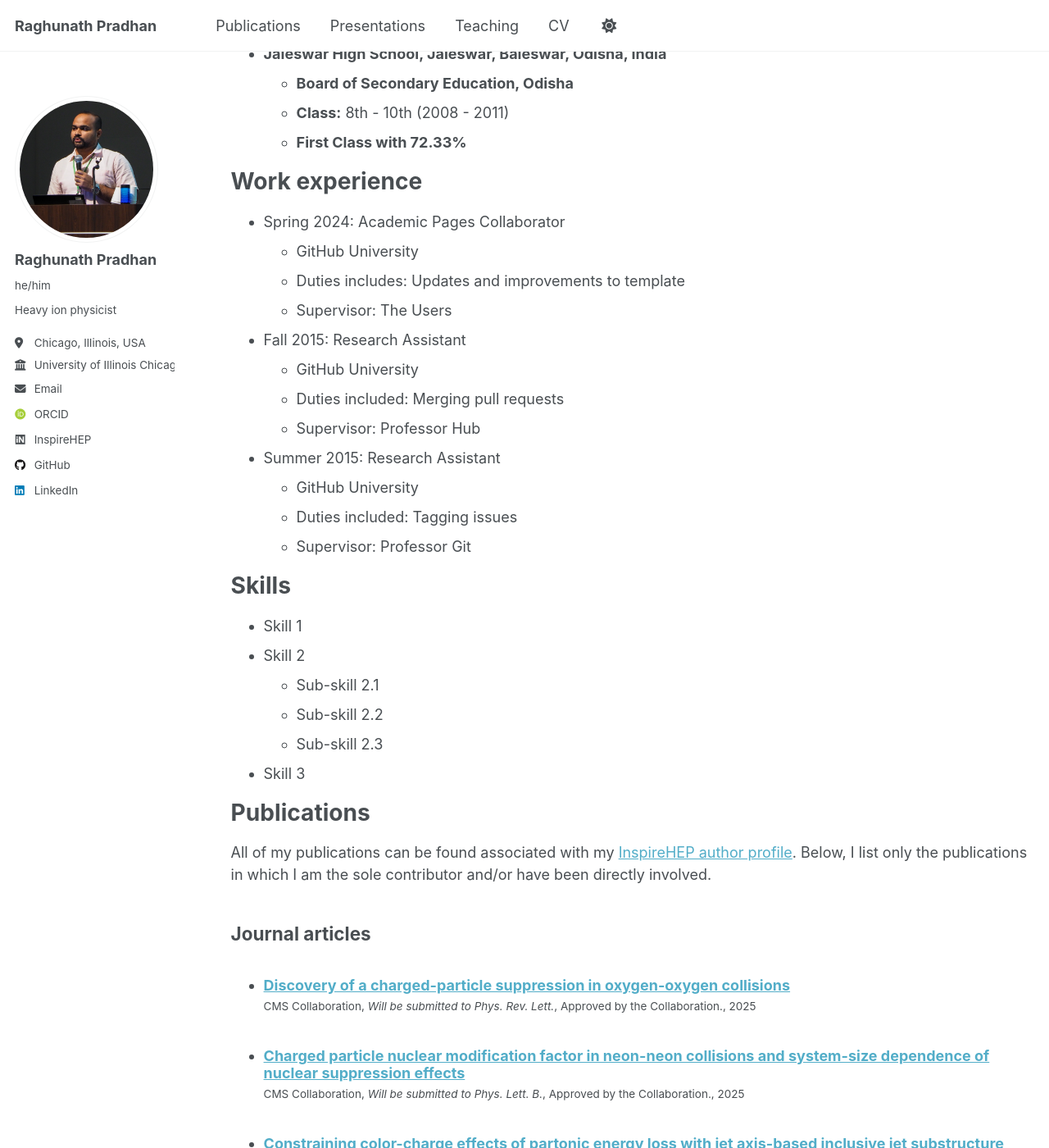
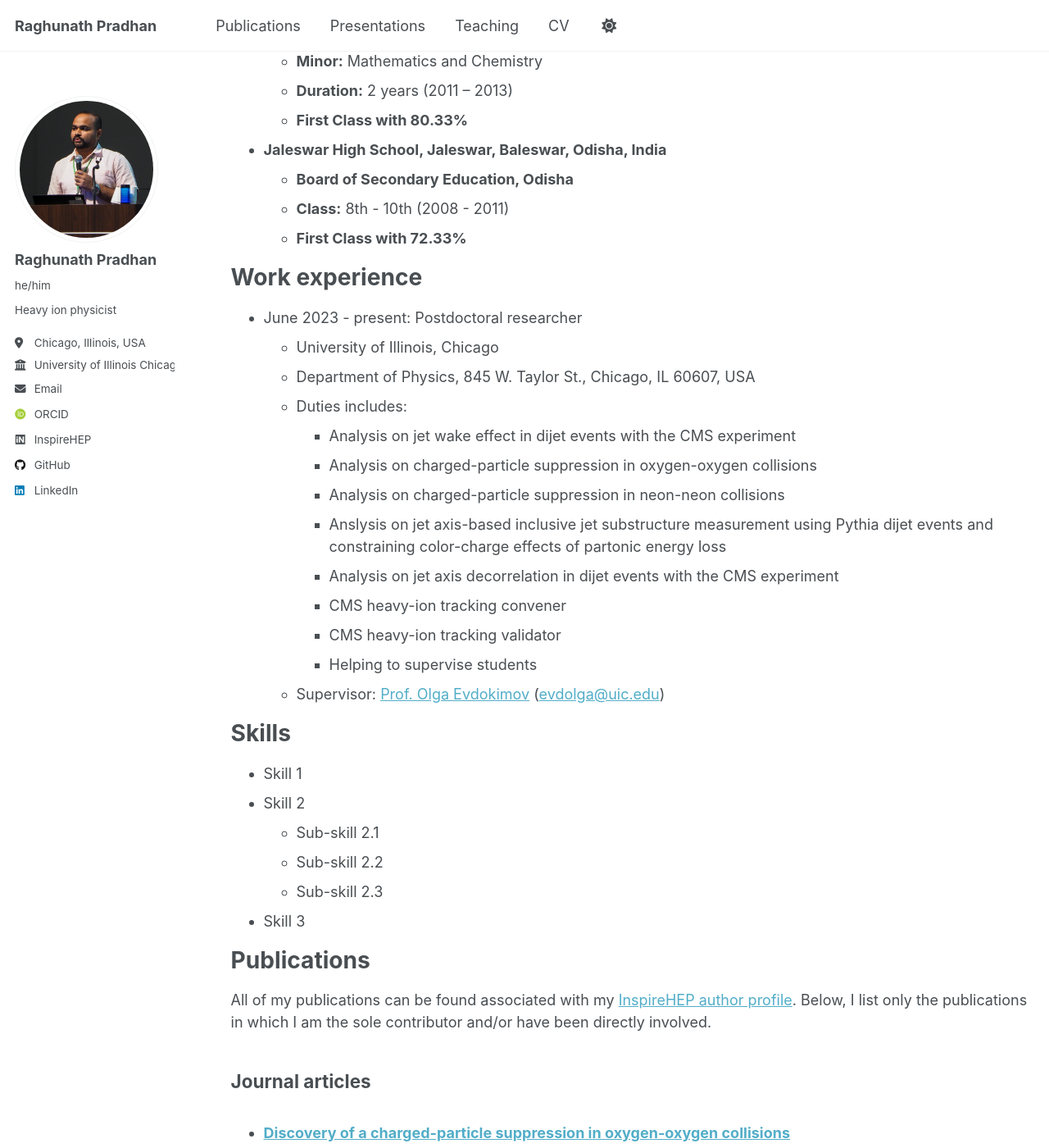
Before and after one commit to RAGHUMATAPITA/RAGHUMATAPITA.github.io, a Jekyll site: the page built from _pages/cv.md, in a window 1280 px wide and 1400 px high, scrolled down 1140 px. Shown: the whole window at 82% size. Built offline with Jekyll 4.4.1, drawn with Linux system fonts in a browser that asks for light colours; some web fonts are replaced; a script that is not in the unit is left out; some of the changed text lies outside the part shown.

```diff
--- a/_pages/cv.md
+++ b/_pages/cv.md
@@ -17,15 +17,16 @@ Education
   * **Duration:** 4 years and 11 months (July 7, 2018 – June 13, 2023)
   * **Date of defense:** June 13, 2023
   * **Thesis at CERN Document Server (CDS):** [https://repository.cern/records/42aqd-nww26](https://repository.cern/records/42aqd-nww26)
-  * **Supervisor:** Prof. Prabhat Ranjan Pujahari ([p.pujahari@iitm.ac.in](mailto:p.pujahari@iitm.ac.in))
+  * **Supervisor:** [Prof. Prabhat Ranjan Pujahari](https://physics.iitm.ac.in/people/facultyinfo/prabhatpujahari.html) ([p.pujahari@iitm.ac.in](mailto:p.pujahari@iitm.ac.in))
 
 * **Master in Science (M.Sc.), Utkal University, Bhubaneswar, Odisha, India**
   * **Specialization:** High energy physics
+  * **Other courses:** Advanced particle physics and filed theory-I, Advanced particle physics and filed theory-II, Quantum mechanics-I, Quantum mechanics-II, Advanced quantum mechanics, Classical mechanics, Mathematical method in physics, Statistical mechanics, Basics condensed matter physics, Electronics, Basic electronics
   * **Duration:** 2 years (2016 – 2018)
   * **First Class with Distinction (86.5%, CGPA: 9.08)**
   * **Master project:** Calibration of scintillator detectors for measurement of cosmic ray showers
     * **Experiment:** GRAPES-3, Tata Institue Of Fundamental Research (TIFR), OOTY, India
-    * **Supervisor:** Prof. Prabhat Kumar Mohanty ([pkm@tifr.res.in](mailto:pkm@tifr.res.in))
+    * **Supervisor:** [Prof. Prabhat Kumar Mohanty](https://scholar.google.com/citations?user=Eu4IhOUAAAAJ&hl=en) ([pkm@tifr.res.in](mailto:pkm@tifr.res.in))
 
 * **Bachelor in Science (B.Sc.), Fakir Mohan University, U.N. College, Soro, Balasore, Odisha, India**
   * **Specialization:** Physics
@@ -49,20 +50,19 @@ Education
 
 Work experience
 ======
-* Spring 2024: Academic Pages Collaborator
-  * GitHub University
-  * Duties includes: Updates and improvements to template
-  * Supervisor: The Users
-
-* Fall 2015: Research Assistant
-  * GitHub University
-  * Duties included: Merging pull requests
-  * Supervisor: Professor Hub
-
-* Summer 2015: Research Assistant
-  * GitHub University
-  * Duties included: Tagging issues
-  * Supervisor: Professor Git
+* June 2023 - present: Postdoctoral researcher
+  * University of Illinois, Chicago
+  * Department of Physics, 845 W. Taylor St., Chicago, IL 60607, USA
+  * Duties includes:
+    * Analysis on jet wake effect in dijet events with the CMS experiment
+    * Analysis on charged-particle suppression in oxygen-oxygen collisions
+    * Analysis on charged-particle suppression in neon-neon collisions
+    * Anslysis on jet axis-based inclusive jet substructure measurement using Pythia dijet events and constraining color-charge effects of partonic energy loss
+    * Analysis on jet axis decorrelation in dijet events with the CMS experiment
+    * CMS heavy-ion tracking convener
+    * CMS heavy-ion tracking validator
+    * Helping to supervise students
+  * Supervisor: [Prof. Olga Evdokimov](https://phys.uic.edu/profiles/evdokimov-olga/) ([evdolga@uic.edu](mailto:evdolga@uic.edu))
 
 Skills
 ======
```
